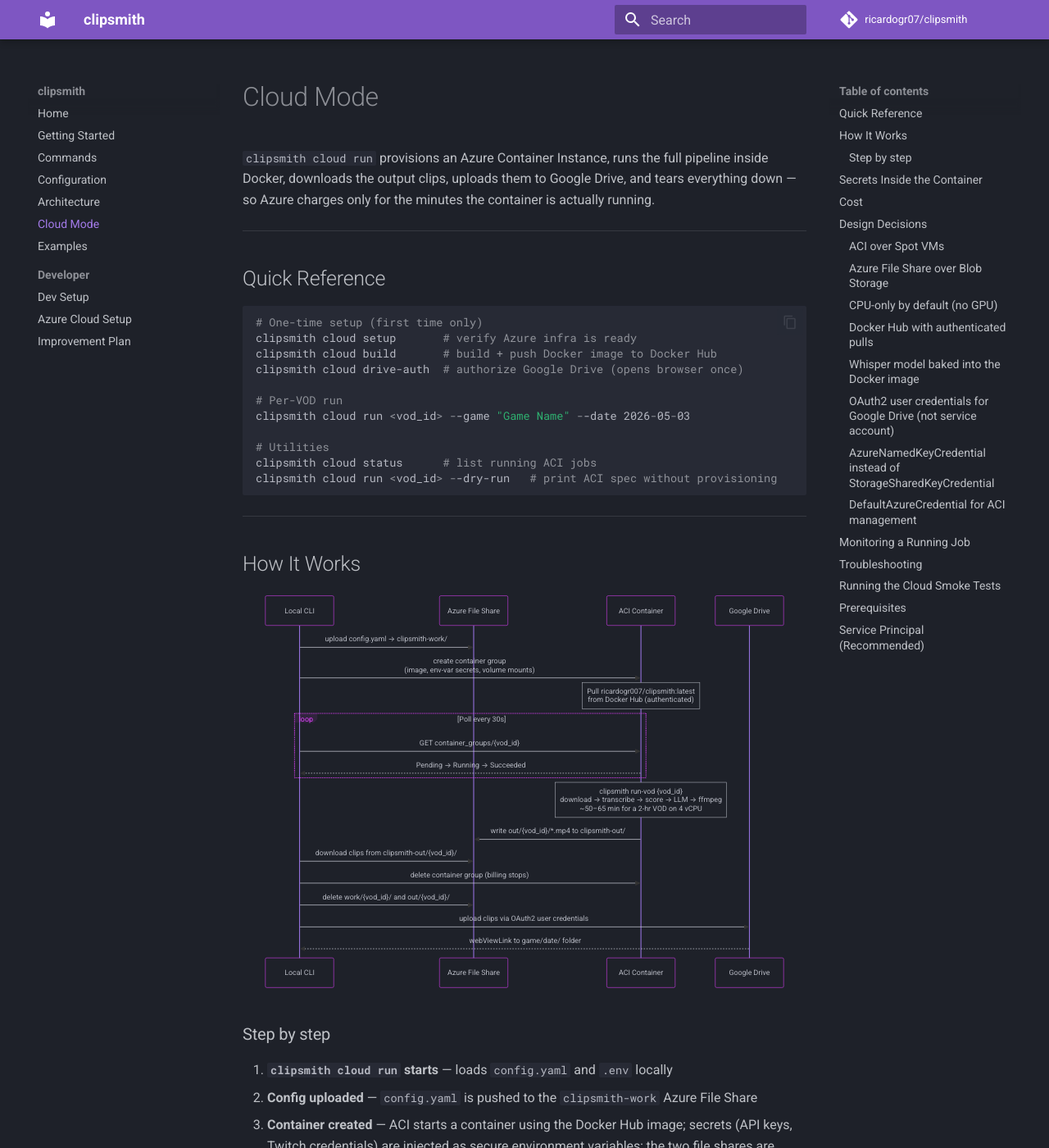
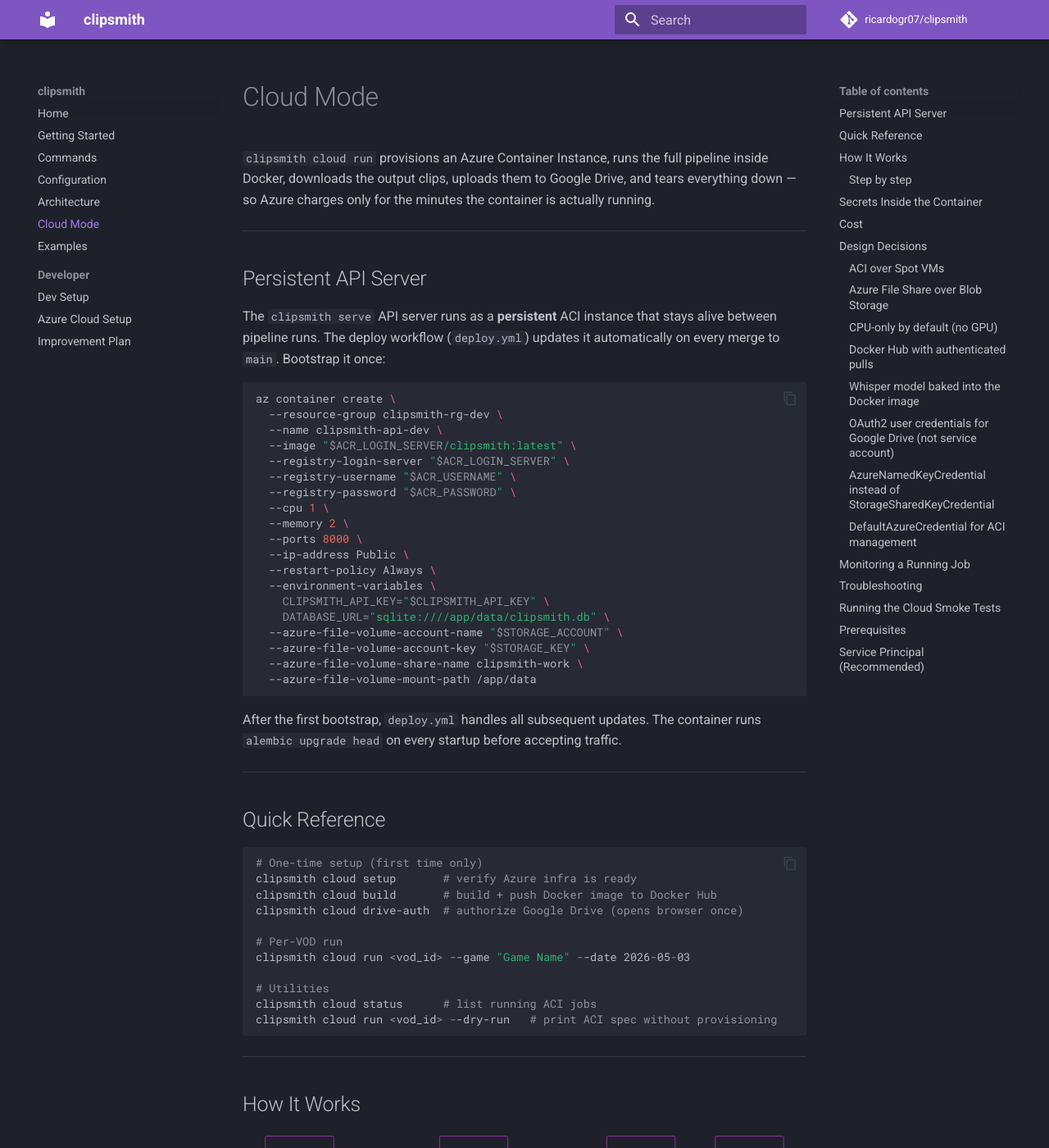
Before and after one commit to ricardogr07/clipsmith, an MkDocs documentation site: the page built from docs/cloud.md, in a window 1280 px wide and 1400 px high. Shown: the whole window at 82% size. Built offline with MkDocs 1.6.1 and Material for MkDocs 9.7.7, drawn with Linux system fonts in a browser that asks for light colours; comment, search, counter and statistics services are not loaded.

Commit message:
feat: Sprint 10 — CD pipeline, Docker Compose, 150 s clip window
- deploy.yml: build → push to ACR → deploy-dev → health check → manual prod gate;
  fix SHA tag mismatch (use needs.build.outputs.image_tag, not raw github.sha)
- clip duration: min/max defaults 30 s → 150 s in config + models + 5 prompt sites
- docker-compose.yml: api + web services with healthcheck dependency
- web/Dockerfile: multi-stage Next.js standalone production container
- web/next.config.ts: add output standalone for container builds
- scripts/start_server.sh: alembic upgrade head then uvicorn
- Dockerfile: copy alembic.ini + alembic/ for migration support
- docs: Sprint 5 + 8 marked Done, cloud.md updated
- fix smoke test assertions for new 150 s clip defaults

Co-Authored-By: Claude Sonnet 4.6 <noreply@anthropic.com>

````diff
--- a/config.yaml
+++ b/config.yaml
@@ -8,8 +8,8 @@ work_dir: ./work
 out_dir: ./out
 
 clip:
-  min_seconds: 15
-  max_seconds: 30
+  min_seconds: 150
+  max_seconds: 150
   # Pre-roll/post-roll relative to LLM-picked center
   preroll_s: 25
   postroll_s: 10
--- a/docs/cloud.md
+++ b/docs/cloud.md
@@ -1,6 +1,36 @@
 # Cloud Mode
 
 `clipsmith cloud run` provisions an Azure Container Instance, runs the full pipeline inside Docker, downloads the output clips, uploads them to Google Drive, and tears everything down — so Azure charges only for the minutes the container is actually running.
+
+---
+
+## Persistent API Server
+
+The `clipsmith serve` API server runs as a **persistent** ACI instance that stays alive between pipeline runs. The deploy workflow (`deploy.yml`) updates it automatically on every merge to `main`. Bootstrap it once:
+
+```bash
+az container create \
+  --resource-group clipsmith-rg-dev \
+  --name clipsmith-api-dev \
+  --image "$ACR_LOGIN_SERVER/clipsmith:latest" \
+  --registry-login-server "$ACR_LOGIN_SERVER" \
+  --registry-username "$ACR_USERNAME" \
+  --registry-password "$ACR_PASSWORD" \
+  --cpu 1 \
+  --memory 2 \
+  --ports 8000 \
+  --ip-address Public \
+  --restart-policy Always \
+  --environment-variables \
+    CLIPSMITH_API_KEY="$CLIPSMITH_API_KEY" \
+    DATABASE_URL="sqlite:////app/data/clipsmith.db" \
+  --azure-file-volume-account-name "$STORAGE_ACCOUNT" \
+  --azure-file-volume-account-key "$STORAGE_KEY" \
+  --azure-file-volume-share-name clipsmith-work \
+  --azure-file-volume-mount-path /app/data
+```
+
+After the first bootstrap, `deploy.yml` handles all subsequent updates. The container runs `alembic upgrade head` on every startup before accepting traffic.
 
 ---
 
````
Also changed, not shown: docker-compose.yml (added, +29 -0 lines), docs/dev/PLAN.md (+6 -6 lines), 8 other files.
